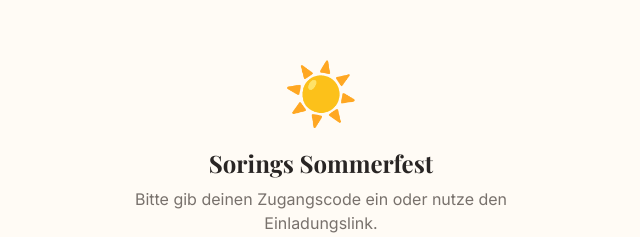
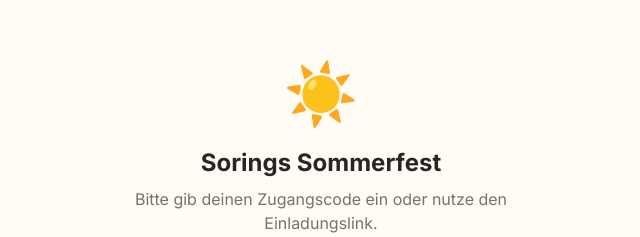
Before and after one commit to thosor87/sosoapp, a React (Vite) app: page / in a window 1280 px wide. Shown: the part 181-418 px from the top of the page, without its empty margins (319-959 px from the left). Built offline with nearby package versions, Linux system fonts and the light colour scheme; no server answers.

Commit message:
Replace Playfair Display with Inter everywhere
font-display now resolves to Inter so all 27 existing usages render
sans-serif without changing each call site. Drop Playfair from the
Google Fonts request to save the extra weights/file.

```diff
--- a/index.html
+++ b/index.html
@@ -17,7 +17,7 @@
     <title>Sorings Sommerfest 2026</title>
     <link rel="preconnect" href="https://fonts.googleapis.com" />
     <link rel="preconnect" href="https://fonts.gstatic.com" crossorigin />
-    <link href="https://fonts.googleapis.com/css2?family=Inter:wght@300;400;500;600;700;800&family=Playfair+Display:wght@600;700;800&display=swap" rel="stylesheet" />
+    <link href="https://fonts.googleapis.com/css2?family=Inter:wght@300;400;500;600;700;800&display=swap" rel="stylesheet" />
     <script defer src="https://analytics.soring.de/script.js" data-website-id="28877fda-ce9b-4b07-a91f-07ad3586e425"></script>
   </head>
   <body class="antialiased">
--- a/src/styles/globals.css
+++ b/src/styles/globals.css
@@ -3,7 +3,7 @@
 @theme {
   /* Typography */
   --font-sans: 'Inter', system-ui, -apple-system, sans-serif;
-  --font-display: 'Playfair Display', Georgia, serif;
+  --font-display: 'Inter', system-ui, -apple-system, sans-serif;
 
   /* Primary: Warm sunset orange-coral */
   --color-primary-50: #FFF7ED;
```
